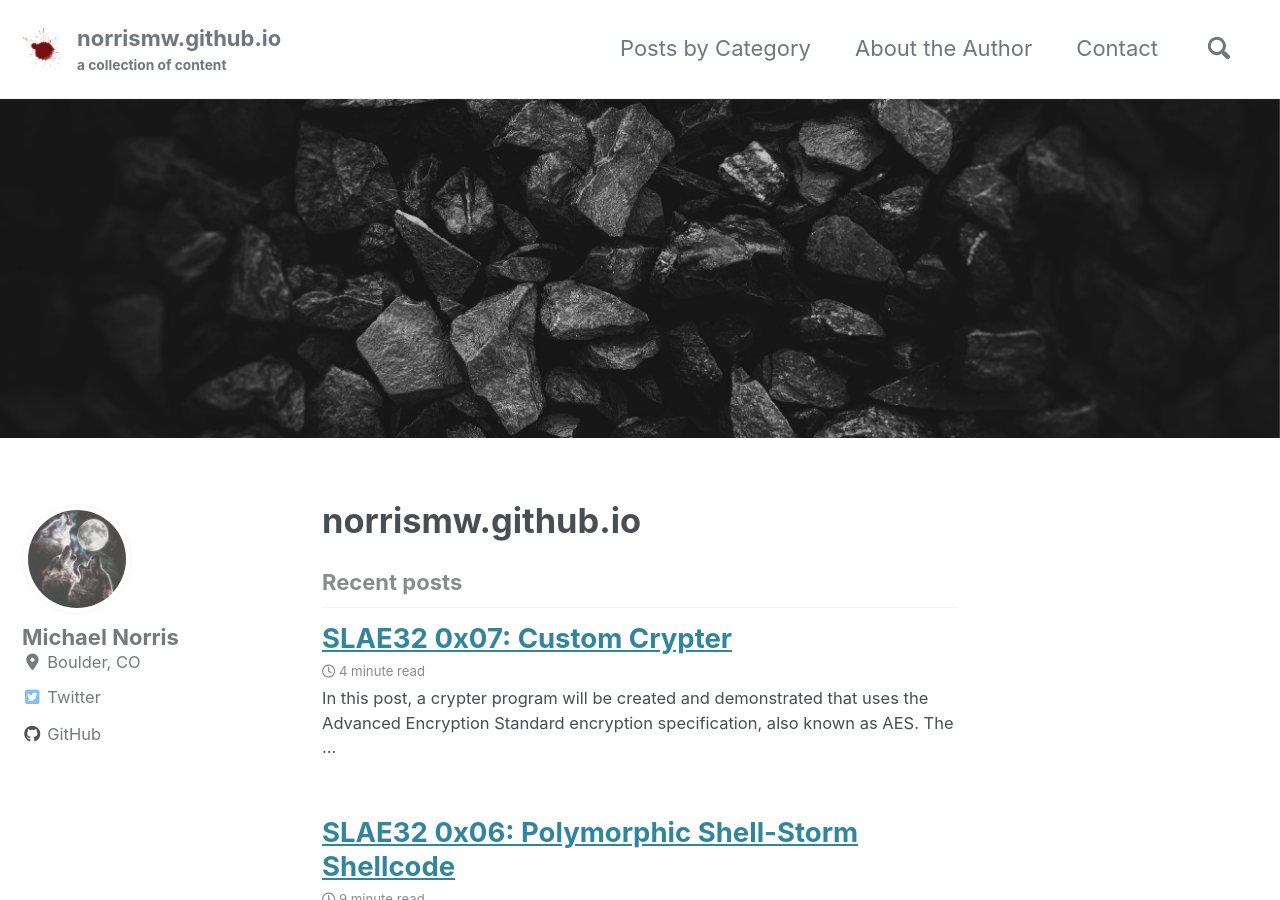
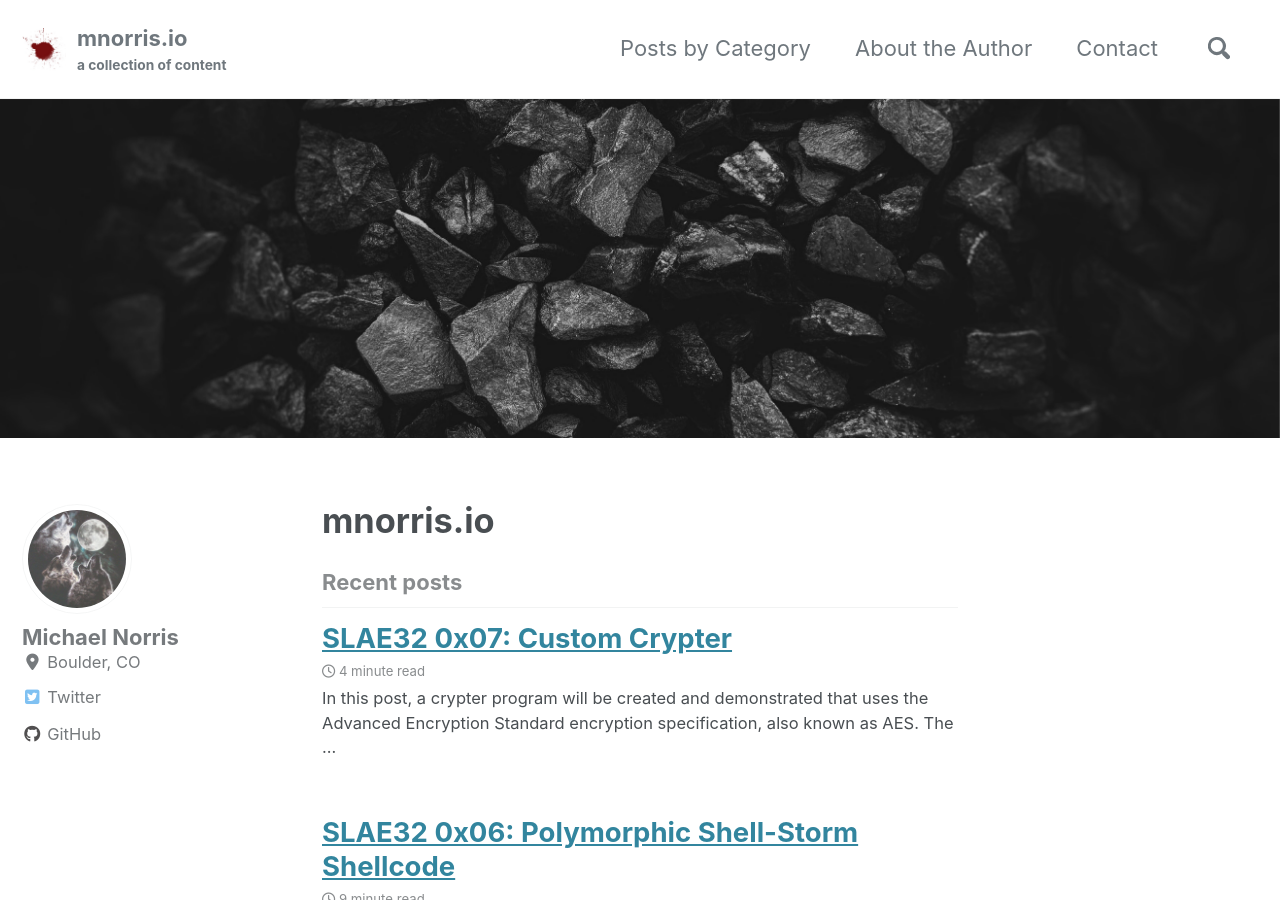
Before and after one commit to norrismw/mnorris.io, a Jekyll site: the page built from index.html, in a window 1280 px wide and 900 px high. Built offline with Jekyll 4.4.1, drawn with Linux system fonts in a browser that asks for light colours; cached includes are drawn as plain includes; nearby versions of some CDN libraries; the list of posts is cut into pages by our own code.

Commit message:
testing mnorris.io

```diff
--- a/_config.yml
+++ b/_config.yml
@@ -16,7 +16,7 @@ minimal_mistakes_skin    : "default" # "default", "air", "aqua", "contrast", "da
 
 # Site Settings
 locale                   : "en-US"
-title                    : "norrismw.github.io"
+title                    : "mnorris.io"
 title_separator          : "-"
 subtitle                 : "a collection of content" # site tagline that appears below site title in masthead
 name                     : "Michael Norris"
--- a/index.html
+++ b/index.html
@@ -1,5 +1,5 @@
 ---
-title: "norrismw.github.io"
+title: "mnorris.io"
 layout: home
 author_profile: true
 header:
```
